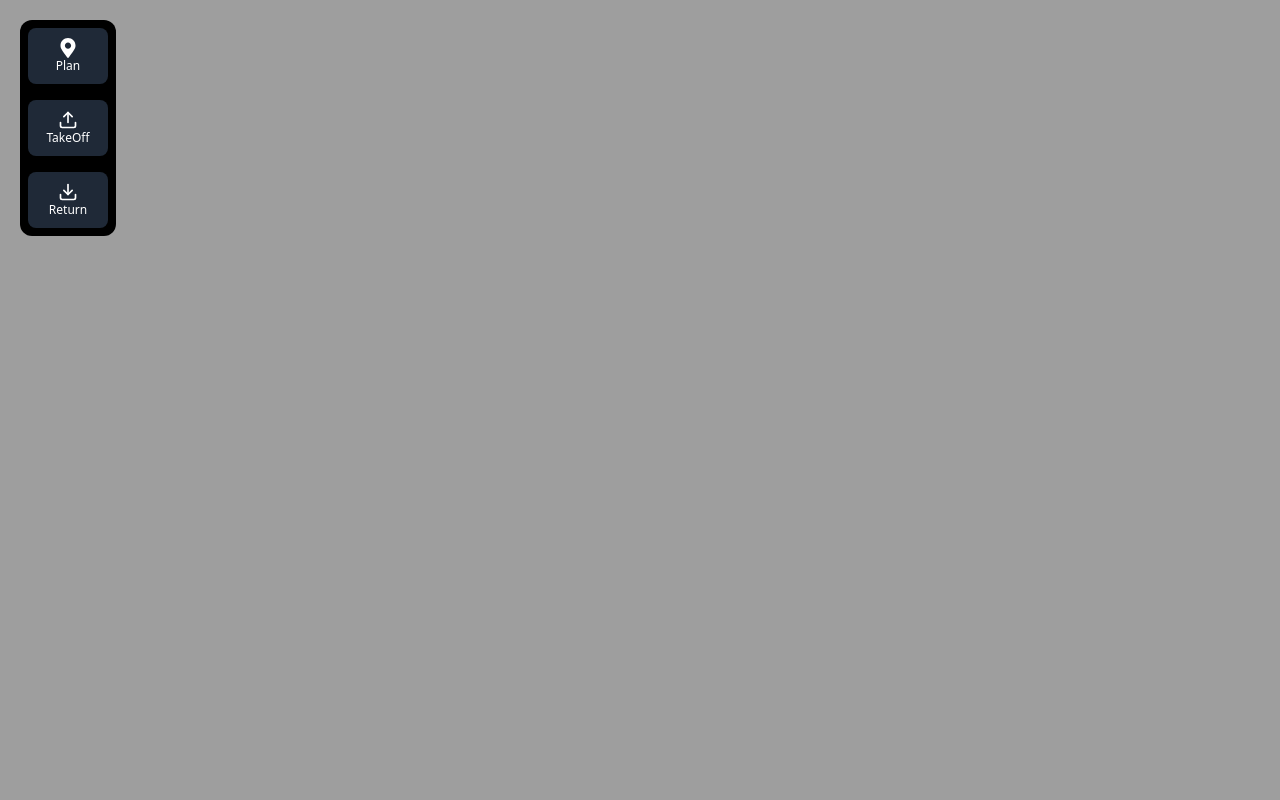
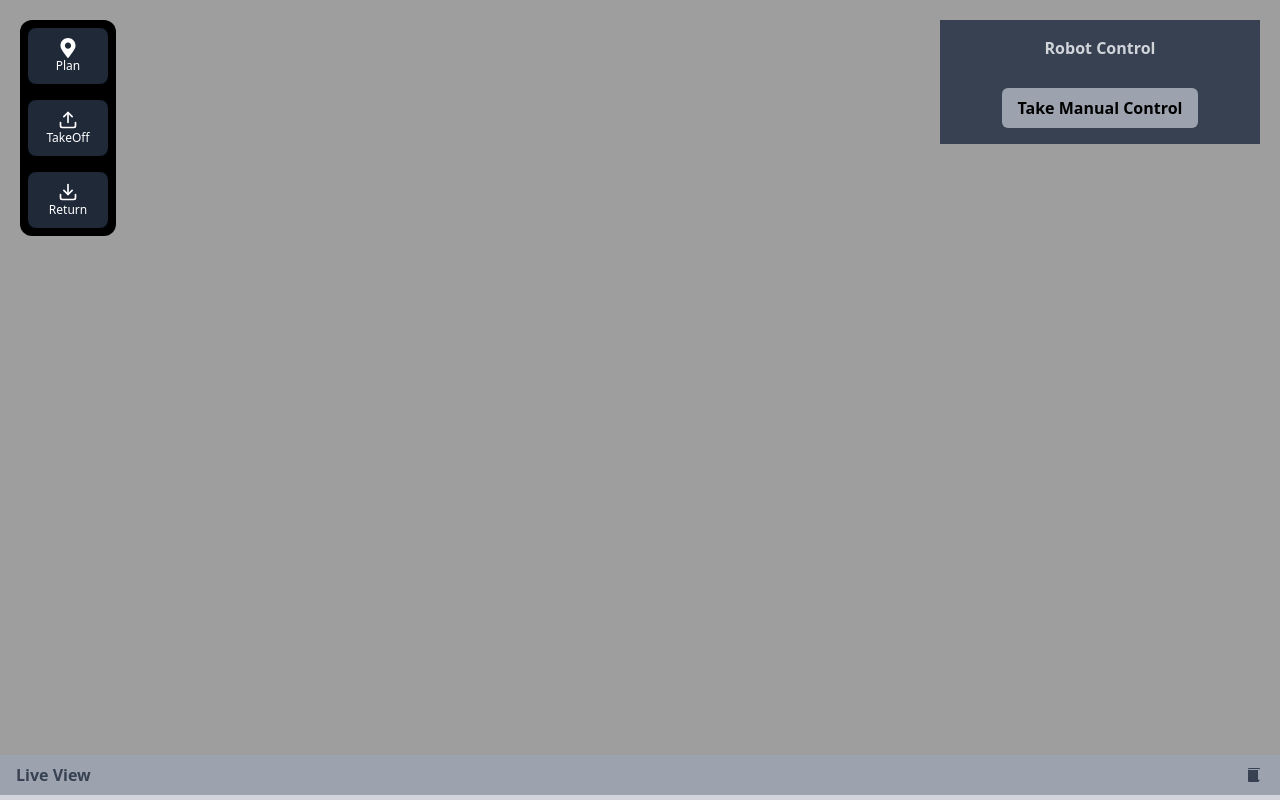
Before and after one commit to saumya11mehta/ground-control-station, a Next.js app: page /map in a window 1280 px wide. Built offline with nearby package versions, Linux system fonts and the light colour scheme.

Commit message:
Added Live View Widget and Robot Control Widget

```diff
--- /dev/null
+++ b/src/components/LiveViewWidget.tsx
@@ -0,0 +1,66 @@
+import React, { useState } from 'react';
+
+const LiveViewWidget: React.FC = () => {
+  const [isMinimized, setIsMinimized] = useState(true);
+
+  const handleMinimize = () => {
+    setIsMinimized(true);
+  };
+
+  const handleUnminimize = () => {
+    setIsMinimized(false);
+  };
+
+  return (
+    <div className={`bg-gray-300 w-full ${isMinimized ? 'h-12' : 'h-64'} flex flex-col`}>
+      <div className="flex justify-between items-center bg-gray-400 px-4 py-2">
+        <p className="text-gray-700 font-bold">Live View</p>
+        <div className="flex items-center">
+          <button
+            className={`text-gray-700 ${isMinimized ? 'hidden' : ''}`}
+            onClick={handleMinimize}
+          >
+            <svg
+              xmlns="http://www.w3.org/2000/svg"
+              className="h-5 w-5"
+              viewBox="0 0 20 20"
+              fill="currentColor"
+            >
+              <path
+                fillRule="evenodd"
+                d="M4 4a1 1 0 0 1 1-1h10a1 1 0 0 1 1 1v10a1 1 0 1 1-2 0V5H5a1 1 0 0 1-1-1zm11 12a1 1 0 0 1-1 1H5a1 1 0 0 1-1-1V5a1
+                  1 0 0 1 1-1h10a1 1 0 0 1 1 1v10z"
+                clipRule="evenodd"
+              />
+            </svg>
+          </button>
+          <button
+            className={`text-gray-700 ${isMinimized ? '' : 'hidden'}`}
+            onClick={handleUnminimize}
+          >
+            <svg
+              xmlns="http://www.w3.org/2000/svg"
+              className="h-5 w-5"
+              viewBox="0 0 20 20"
+              fill="currentColor"
+            >
+              <path
+                fillRule="evenodd"
+                d="M4 4a1 1 0 0 1 1-1h10a1 1 0 0 1 1 1v10a1 1 0 1 1-2 0V5H5a1 1 0 0 1-1-1zm11 12a1 1 0 0 1-1 1H5a1 1 0 0 1-1-1V5a1
+                  1 0 0 1 1-1h10a1 1 0 0 1 1 1v10z"
+                clipRule="evenodd"
+              />
+            </svg>
+          </button>
+        </div>
+      </div>
+      {isMinimized ? null : (
+        <div className="flex-1 p-4 flex items-center justify-center">
+          <p className="text-gray-700">Live view of cameras will appear here</p>
+        </div>
+      )}
+    </div>
+  );
+};
+
+export default LiveViewWidget;
--- /dev/null
+++ b/src/components/RobotControlWidget.tsx
@@ -0,0 +1,40 @@
+import React, { useState } from 'react';
+
+const RobotControlWidget: React.FC = () => {
+  const [isManualMode, setIsManualMode] = useState(false);
+
+  const handleManualModeToggle = () => {
+    setIsManualMode(!isManualMode);
+  };
+
+  const handleGamepadControl = () => {
+    // Connect to Xbox/PS4 controller and take control of the robot
+    // TODO: Implement the logic for controlling the robot with a gamepad
+  };
+
+  return (
+    <div className="absolute top-5 right-5 z-10 bg-gray-700 w-1/4 p-4 flex flex-col">
+      <p className="text-gray-300 text-center pb-5 font-bold">Robot Control</p>
+      <div className="flex flex-col items-center mt-2 gap-5">
+        <button
+          className={`px-4 py-2 rounded-md bg-gray-400 text-black font-bold ${
+            isManualMode ? 'bg-green-400' : ''
+          }`}
+          onClick={handleManualModeToggle}
+        >
+          {isManualMode ? 'Back To Automatic' : 'Take Manual Control'}
+        </button>
+        {isManualMode && (
+          <button
+            className="ml-4 px-4 py-2 rounded-md bg-blue-400 text-gray-700 font-bold"
+            onClick={handleGamepadControl}
+          >
+            Use Xbox/PS4 Controller
+          </button>
+        )}
+      </div>
+    </div>
+  );
+};
+
+export default RobotControlWidget;
--- a/src/pages/map/index.tsx
+++ b/src/pages/map/index.tsx
@@ -13,6 +13,8 @@ import CircleStyle from 'ol/style/Circle';
 import Fill from 'ol/style/Fill';
 import Stroke from 'ol/style/Stroke';
 import Text from 'ol/style/Text';
+import LiveViewWidget from '@/components/LiveViewWidget';
+import RobotControlWidget from '@/components/RobotControlWidget';
 
 
 export default function MapPage() {
@@ -129,7 +131,9 @@ export default function MapPage() {
       <div className="flex flex-col h-screen">
         <MainPanel/>
         <FlyPanel/>
-        <MapWrapper />
+        <RobotControlWidget/>
+        <MapWrapper/>
+        <LiveViewWidget/>
       </div>
     </>
   )
```
